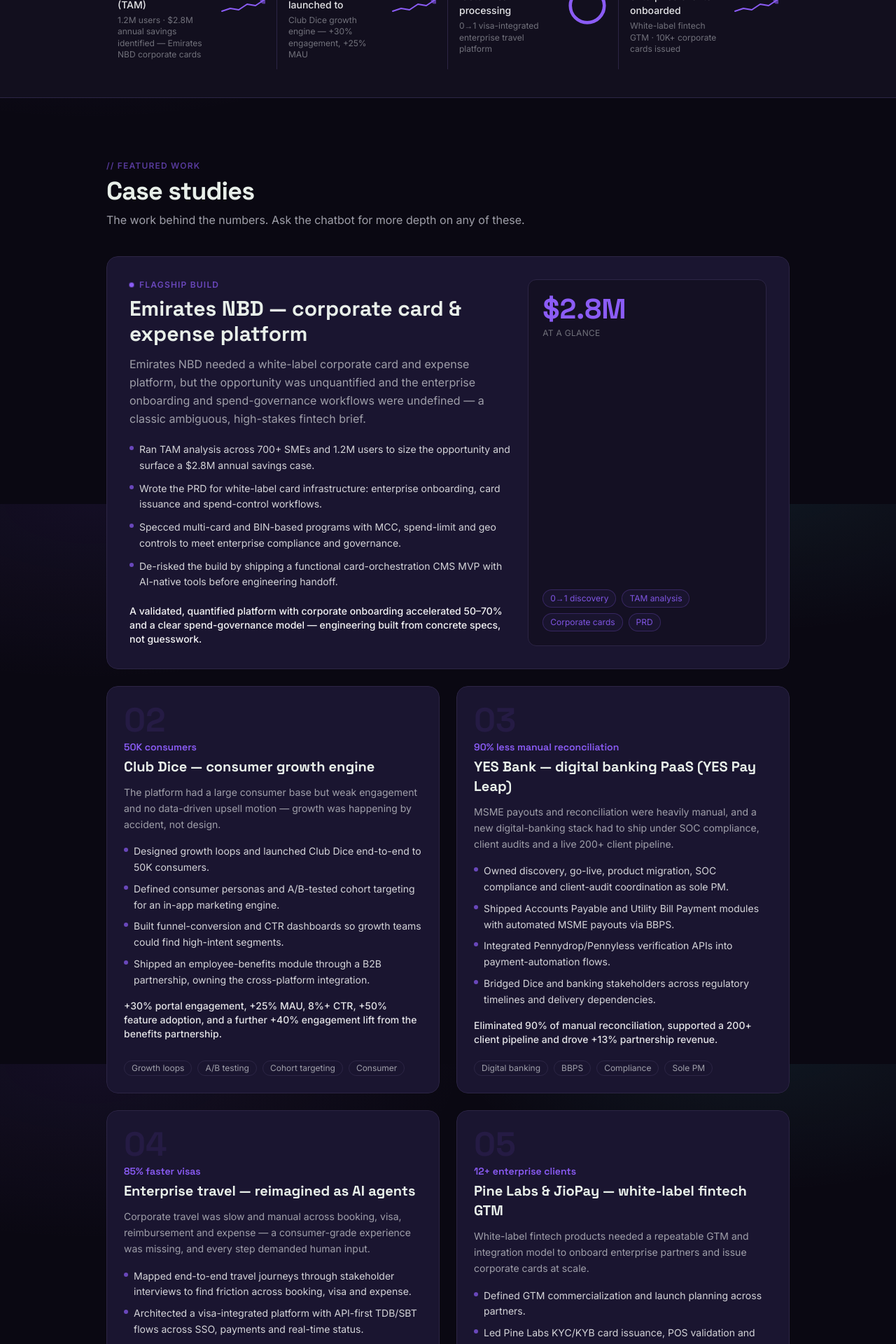
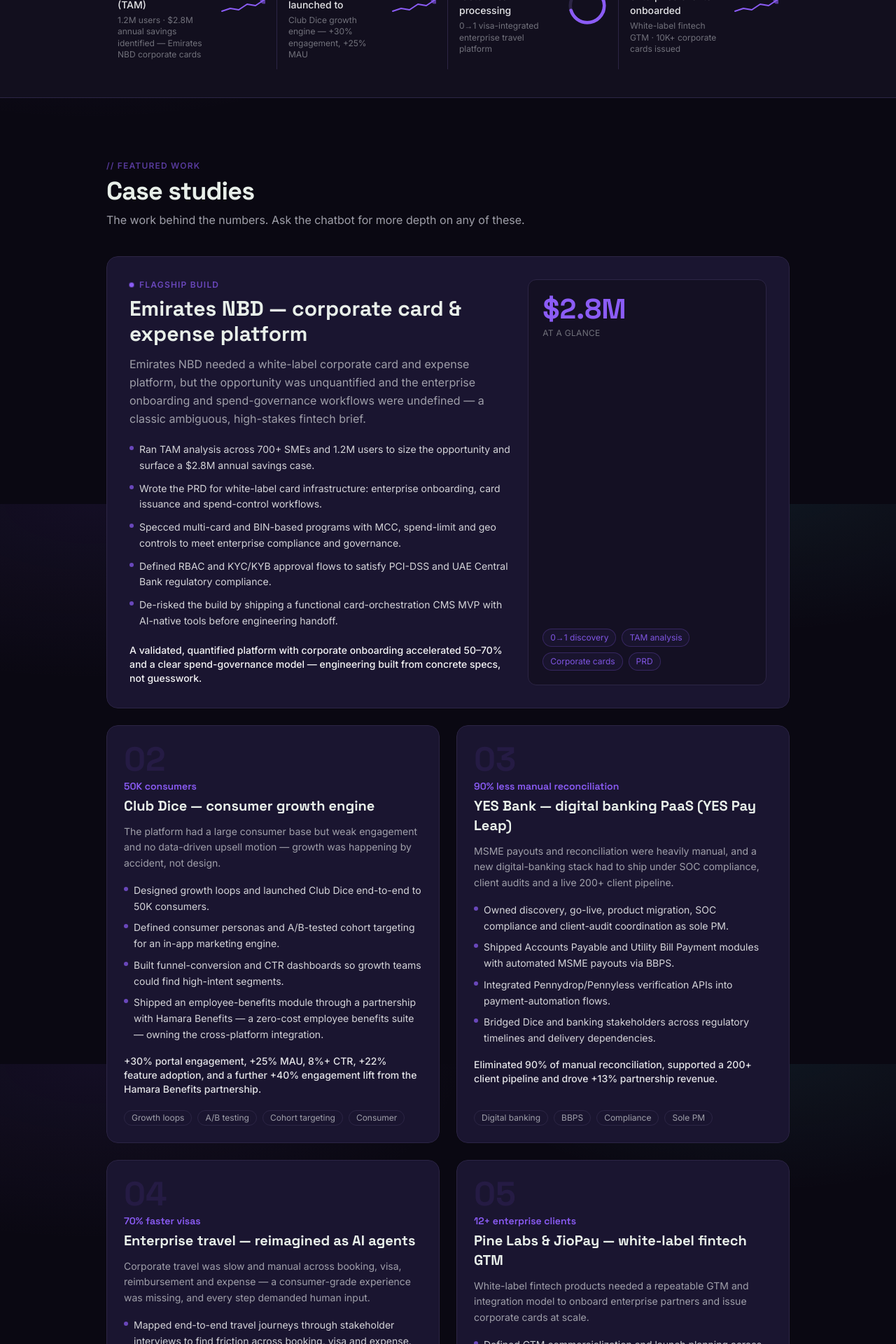
Before and after one commit to singhilakshita/cv-lakshita, a React (Vite) app: page / in a window 1280 px wide. Shown: the part 880-2800 px from the top of the page at 70% size. Built offline with nearby package versions, Linux system fonts and the light colour scheme; no server answers; a web font is replaced by a local one.

Commit message:
Standardize metrics to latest resume figures; enrich case studies (Atlys, Hamara Benefits, Zaggle, named agents, RBAC/PCI-DSS); add ShipFinix project

```diff
--- a/src/data/profile.ts
+++ b/src/data/profile.ts
@@ -28,7 +28,7 @@
 export const metrics = [
   { value: "700+", label: "SMEs analyzed (TAM)", detail: "1.2M users · $2.8M annual savings identified — Emirates NBD corporate cards" },
   { value: "50K", label: "consumers launched to", detail: "Club Dice growth engine — +30% engagement, +25% MAU" },
-  { value: "85%", label: "faster visa processing", detail: "0→1 visa-integrated enterprise travel platform" },
+  { value: "70%", label: "faster visa processing", detail: "0→1 visa-integrated enterprise travel platform" },
   { value: "12+", label: "enterprise clients onboarded", detail: "White-label fintech GTM · 10K+ corporate cards issued" },
 ];
 
@@ -60,17 +60,17 @@
 
 export const experience: Experience[] = [
   {
-    company: "Dice.Tech",
+    company: "Dice.Tech (fintech · acquired by Zaggle)",
     role: "Associate Product Manager — Platform Growth & Enterprise Products",
     period: "Aug 2024 — Present",
     points: [
       {
         label: "Corporate Cards & Expense (Emirates NBD)",
-        text: "Led discovery and requirements for ENBD's corporate card platform — TAM analysis across 700+ SMEs and 1.2M users surfaced a $2.8M annual savings opportunity. Designed white-label card infrastructure (enterprise onboarding, issuance, spend controls) and multi-card/BIN programs with MCC, spend-limit and geo controls; accelerated corporate onboarding by 50–70%.",
+        text: "Led discovery and requirements for ENBD's corporate card platform — TAM analysis across 700+ SMEs and 1.2M users surfaced a $2.8M annual savings opportunity. Designed white-label card infrastructure (enterprise onboarding, issuance, spend controls) and multi-card/BIN programs with MCC, spend-limit and geo controls, including RBAC and KYC/KYB approval flows under PCI-DSS and UAE Central Bank regulatory compliance; accelerated corporate onboarding by 50–70%.",
       },
       {
         label: "Platform Growth (Club Dice & in-app marketing)",
-        text: "Launched Club Dice end-to-end to 50K consumers with growth loops that drove +30% portal engagement and +25% MAU. Defined personas and A/B-tested cohort targeting for an in-app marketing engine (8%+ CTR, +50% feature adoption), and shipped an employee-benefits module via a B2B partnership that lifted engagement 40%.",
+        text: "Launched Club Dice end-to-end to 50K consumers with growth loops that drove +30% portal engagement and +25% MAU. Defined personas and A/B-tested cohort targeting for an in-app marketing engine (8%+ CTR, +22% feature adoption), and shipped an employee-benefits module via a partnership with Hamara Benefits (a zero-cost employee benefits suite) that lifted engagement 40%.",
       },
       {
         label: "Digital Banking PaaS (YES Bank)",
@@ -78,7 +78,7 @@
       },
       {
         label: "Enterprise Travel & AI Agents",
-        text: "Architected a 0→1 visa-integrated travel platform that cut processing time by 85%, and reimagined corporate travel as an agentic workflow — co-owning the PRD for 6+ AI agents with a dual-change recalibration model, projected to reduce trip-planning time by 80%. Built TDB/SBT flows API-first across SSO, payments and real-time status.",
+        text: "Architected a 0→1 visa-integrated travel platform — built via a live Atlys integration — that cut processing time by 70%, and reimagined corporate travel as an agentic workflow — co-owning the PRD for 6+ AI agents (calendar inference, policy compliance and inventory ranking) with a dual-change recalibration model, projected to reduce trip-planning time by 80%. Architected Travel-Desk (TDB) and Self-Serve-Booking (SBT) flows API-first with role-based approvals (user / approver / travel desk) across SSO, payments and real-time status.",
       },
       {
         label: "White-label Fintech GTM (Pine Labs & JioPay)",
@@ -86,7 +86,7 @@
       },
       {
         label: "Product Operations",
-        text: "Drove issue-to-resolution for a 9-member FDE team resolving 200+ monthly issues — cut turnaround from 7 days to 48 hours, reduced live incidents by 65%, improved system stability 50%, SLA adherence 90% and CSAT 50%, translating recurring production issues into backlog improvements.",
+        text: "Drove issue-to-resolution for a 9-member FDE team resolving 200+ monthly issues — cut turnaround from 7 days to 48 hours, reduced live incidents by 40%, improved system stability 50%, SLA adherence 30% and CSAT 50%, translating recurring production issues into backlog improvements.",
       },
     ],
   },
@@ -116,6 +116,7 @@
       "Ran TAM analysis across 700+ SMEs and 1.2M users to size the opportunity and surface a $2.8M annual savings case.",
       "Wrote the PRD for white-label card infrastructure: enterprise onboarding, card issuance and spend-control workflows.",
       "Specced multi-card and BIN-based programs with MCC, spend-limit and geo controls to meet enterprise compliance and governance.",
+      "Defined RBAC and KYC/KYB approval flows to satisfy PCI-DSS and UAE Central Bank regulatory compliance.",
       "De-risked the build by shipping a functional card-orchestration CMS MVP with AI-native tools before engineering handoff.",
     ],
     outcome:
@@ -134,10 +135,10 @@
       "Designed growth loops and launched Club Dice end-to-end to 50K consumers.",
       "Defined consumer personas and A/B-tested cohort targeting for an in-app marketing engine.",
       "Built funnel-conversion and CTR dashboards so growth teams could find high-intent segments.",
-      "Shipped an employee-benefits module through a B2B partnership, owning the cross-platform integration.",
+      "Shipped an employee-benefits module through a partnership with Hamara Benefits — a zero-cost employee benefits suite — owning the cross-platform integration.",
     ],
     outcome:
-      "+30% portal engagement, +25% MAU, 8%+ CTR, +50% feature adoption, and a further +40% engagement lift from the benefits partnership.",
+      "+30% portal engagement, +25% MAU, 8%+ CTR, +22% feature adoption, and a further +40% engagement lift from the Hamara Benefits partnership.",
     tags: ["Growth loops", "A/B testing", "Cohort targeting", "Consumer"],
   },
   {
@@ -161,19 +162,19 @@
   {
     slug: "agentic-travel",
     title: "Enterprise travel — reimagined as AI agents",
-    metric: "85% faster visas",
+    metric: "70% faster visas",
     summary:
       "A 0→1 visa-integrated travel platform, then a bet on agentic workflows for near-zero-input booking.",
     problem:
       "Corporate travel was slow and manual across booking, visa, reimbursement and expense — a consumer-grade experience was missing, and every step demanded human input.",
     approach: [
       "Mapped end-to-end travel journeys through stakeholder interviews to find friction across booking, visa and expense.",
-      "Architected a visa-integrated platform with API-first TDB/SBT flows across SSO, payments and real-time status.",
-      "Co-owned the PRD for 6+ AI agents with a dual-change recalibration model for near-zero-input booking.",
+      "Architected a visa-integrated platform via a live Atlys integration, with API-first Travel-Desk (TDB) and Self-Serve-Booking (SBT) flows and role-based approvals (user / approver / travel desk) across SSO, payments and real-time status.",
+      "Co-owned the PRD for 6+ AI agents — spanning calendar inference, policy compliance and inventory ranking — with a dual-change recalibration model for near-zero-input booking.",
       "Built tiered and usage-based pricing models to evaluate GTM and commercialization trade-offs.",
     ],
     outcome:
-      "Visa processing time cut 85%, with an agentic booking experience projected to reduce trip-planning time by 80%.",
+      "Visa processing time cut 70%, with an agentic booking experience projected to reduce trip-planning time by 80%.",
     tags: ["Agentic AI", "API-first", "Pricing", "0→1"],
   },
   {
@@ -581,6 +582,25 @@
     status: "MVP · stakeholder-validated",
     badges: ["0→1", "Corporate cards", "AI-native prototyping"],
   },
+  {
+    slug: "shipfinix-marketplace",
+    name: "ShipFinix — Verified Marketplace Operations",
+    tagline: "0→1 internal operations & trust layer for a high-value asset marketplace.",
+    description:
+      "A product I scoped end-to-end — the admin/operations backbone for a high-value asset marketplace (maritime & certified premium goods): seller onboarding, listing verification, transaction handling, payouts and disputes, with RBAC and maker-checker approvals. I authored the full PRD and built a working prototype.",
+    stack: ["Marketplace ops", "RBAC & maker-checker", "Risk scoring", "PRD", "AI-native prototype"],
+    highlights: [
+      "Authored a ~18-section PRD: lifecycle state machines, a 0–100 weighted risk-scoring engine, SLA/notification matrices, edge cases and a phased MVP→Phase-3 plan.",
+      "Designed maker-checker approval matrices and role-based access across five operational lifecycle stages.",
+      "Built a functional prototype to validate operator workflows before engineering handoff.",
+    ],
+    links: [
+      { label: "Live prototype", url: "https://marketplaceoperation.lovable.app" },
+      { label: "PRD (GitHub)", url: "https://github.com/singhilakshita/verified-marketplace-prd" },
+    ],
+    status: "PRD + working prototype",
+    badges: ["0→1", "Marketplace", "PRD", "Ops & trust"],
+  },
 ];
 
 // ── AI-native product toolkit ─────────────────────────────────────────────
@@ -617,6 +637,6 @@
 export const recentGrowth: GrowthItem[] = [
   { date: "2025", title: "Card Orchestration CMS MVP", detail: "Shipped an end-to-end card-issuance CMS MVP (BIN config, spend limits, operator workflows) with Emergent, Lovable & Figma AI for Emirates NBD — de-risking requirements before engineering." },
   { date: "2025", title: "AI-agentic corporate travel", detail: "Co-owned the PRD for 6+ AI agents with a dual-change recalibration model; projected 80% cut in corporate trip-planning time." },
-  { date: "2024–25", title: "Club Dice — 50K consumers", detail: "Launched the Club Dice growth engine end-to-end: +30% engagement, +25% MAU, 8%+ CTR and +50% feature adoption." },
+  { date: "2024–25", title: "Club Dice — 50K consumers", detail: "Launched the Club Dice growth engine end-to-end: +30% engagement, +25% MAU, 8%+ CTR and +22% feature adoption." },
   { date: "2024", title: "YES Pay Leap go-live", detail: "Sole PM across discovery, SOC compliance, client audits and migration; eliminated 90% of manual reconciliation." },
 ];
```
Also changed, not shown: api/_lib/system-prompt.ts (+1 -1 lines).
